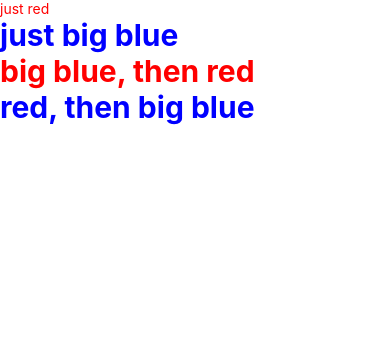
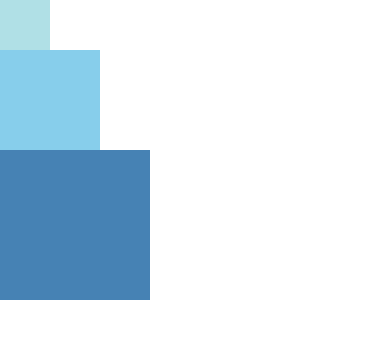
Before and after one commit to naichilab/react-native-first-sample-project, a React Native app: screen / in a window 390 px wide. Shown: the top 338 px of the page. Built offline with nearby package versions, Linux system fonts and the light colour scheme.

Commit message:
fixed dimensions

```diff
--- a/App.js
+++ b/App.js
@@ -1,26 +1,14 @@
 import React, {Component} from 'react';
-import {AppRegistry, StyleSheet, Text, View} from 'react-native';
+import {AppRegistry, StyleSheet, View} from 'react-native';
 
-export default class LotsOfStyles extends Component {
+export default class FixedDimensionsBasics extends Component {
     render() {
         return (
             <View>
-                <Text style={styles.red}>just red</Text>
-                <Text style={styles.bigblue}>just big blue</Text>
-                <Text style={[styles.bigblue, styles.red]}>big blue, then red</Text>
-                <Text style={[styles.red, styles.bigblue]}>red, then big blue</Text>
+                <View style={{width: 50, height: 50, backgroundColor: 'powderblue'}}></View>
+                <View style={{width: 100, height: 100, backgroundColor: 'skyblue'}} />
+                <View style={{width: 150, height: 150, backgroundColor: 'steelblue'}} />
             </View>
         );
     }
 }
-
-const styles = StyleSheet.create({
-    bigblue: {
-        color: 'blue',
-        fontWeight: 'bold',
-        fontSize: 30,
-    },
-    red: {
-        color: 'red'
-    },
-});
```
